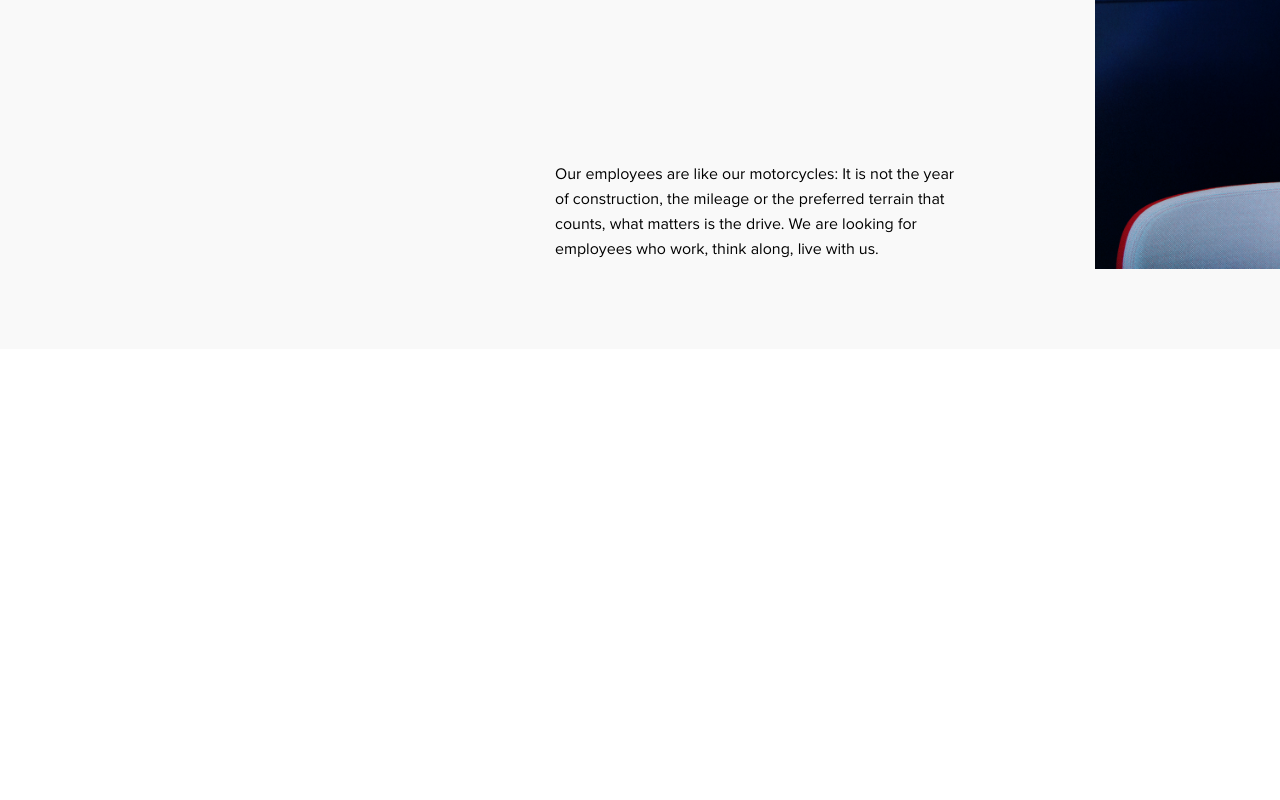
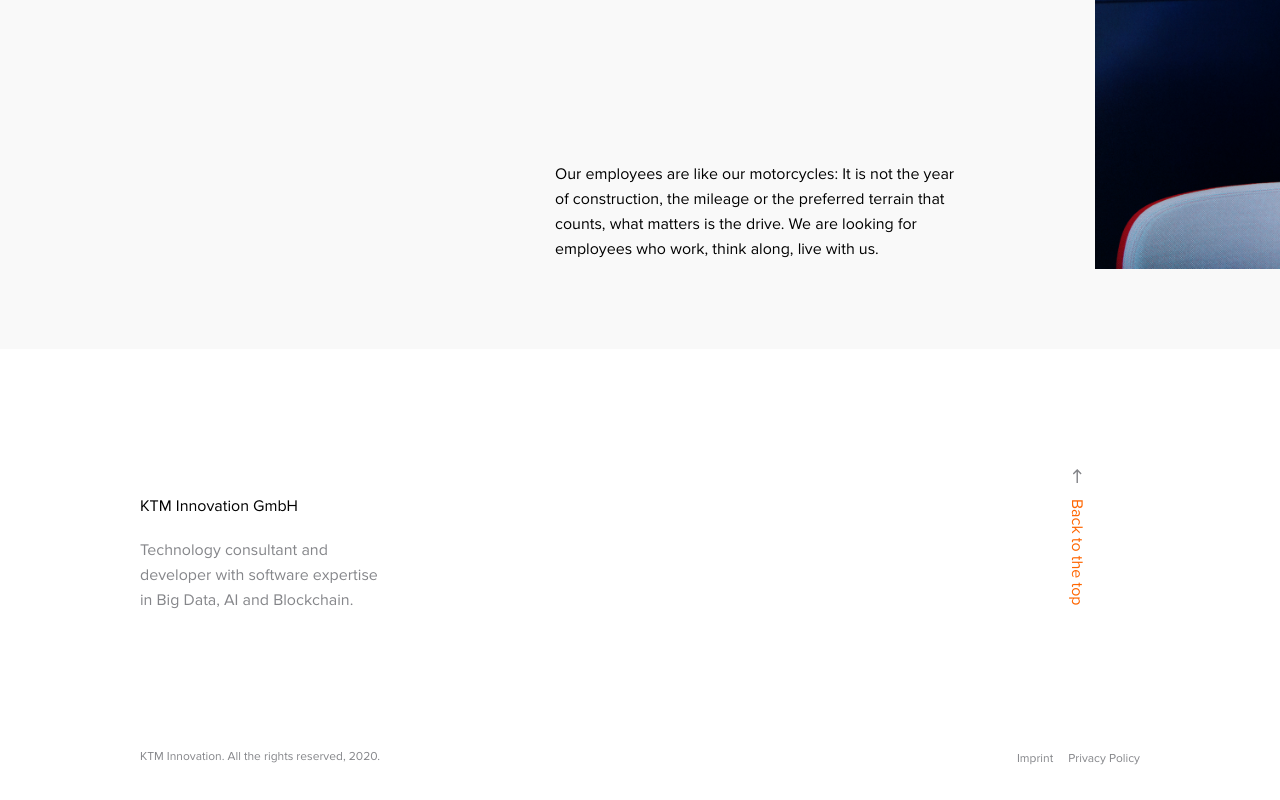
Before and after one commit to TatyanaShevchenko/lx-media-test, a Next.js app: page / in a window 1280 px wide. Shown: the part 1886-2686 px from the top of the page. Before the commit the page ends 2235 px from the top, so only its background shows below. Built offline with nearby package versions, Linux system fonts and the light colour scheme; a web font is replaced by a local one.

Commit message:
feat(footer): add footer section

```diff
--- a/components/banner/Banner.jsx
+++ b/components/banner/Banner.jsx
@@ -4,7 +4,7 @@ import styles from './index.module.scss'
 
 export const Banner = () => {
     return (
-        <section className={styles.banner}>
+        <section className={styles.banner} id="top">
             <a href="#" className={styles.logo}>
                 <img src="/images/logo.png" alt="company logo" />
             </a>
--- a/components/footer/Footer.jsx
+++ b/components/footer/Footer.jsx
@@ -1,5 +1,33 @@
 import styles from './index.module.scss'
 
 export const Footer = () => {
-    return <section className={styles.footer}>Footer</section>
+    return (
+        <section className={styles.footer}>
+            <div className={styles.footer__content}>
+                <div className={styles.footer__text}>
+                    <p className={styles.footer__title}>KTM Innovation GmbH</p>
+                    <p className={styles.footer__description}>
+                        Technology consultant and developer&nbsp;with software
+                        expertise in&nbsp;Big Data, AI and&nbsp;Blockchain.
+                    </p>
+                </div>
+                <a className={styles.footer__totop} href="#top">
+                    Back to the top
+                </a>
+            </div>
+            <div className={styles.footer__bottom}>
+                <p className={styles.footer__copyright}>
+                    KTM Innovation. All the rights reserved, 2020.
+                </p>
+                <div className={styles.footer__links}>
+                    <a href="#" className={styles.footer__link}>
+                        Imprint
+                    </a>
+                    <a href="#" className={styles.footer__link}>
+                        Privacy Policy
+                    </a>
+                </div>
+            </div>
+        </section>
+    )
 }
--- a/components/footer/index.module.scss
+++ b/components/footer/index.module.scss
@@ -1,4 +1,81 @@
 @import '../../styles/index.module.scss';
 
 .footer {
+    @include container;
+    padding-top: 140px;
+    padding-bottom: 35px;
+
+    &__content {
+        display: flex;
+        justify-content: space-between;
+        height: 260px;
+    }
+
+    &__text {
+        @include medium-text;
+
+        max-width: 277px;
+    }
+
+    &__title {
+        margin-bottom: 14px;
+    }
+
+    &__description {
+        color: $grey;
+        line-height: 25px;
+    }
+
+    &__totop {
+        @include regular-text;
+        @include basic-transition;
+        color: $orange;
+        position: relative;
+        transform: rotate(90deg) translate(50%, 50%);
+        display: inline-block;
+        height: 20px;
+
+        //TO DO svg + transition, smooth scrolling, fix button position
+
+        &::before {
+            content: '';
+            position: absolute;
+            top: 50%;
+            left: -30px;
+            transform: translate(0, -50%) rotate(180deg);
+            width: 14px;
+            height: 9px;
+            background-image: url(/images/icons/link_arrow.svg);
+            background-size: cover;
+            background-repeat: no-repeat;
+        }
+
+        &:hover {
+            &::before {
+                left: -40px;
+            }
+        }
+    }
+
+    &__bottom {
+        display: flex;
+        justify-content: space-between;
+        align-items: center;
+    }
+
+    &__copyright {
+        @include extra-small-text;
+    }
+
+    &__link {
+        @include extra-small-text;
+        @include basic-transition;
+
+        &:hover {
+            color: $orange;
+        }
+        & + & {
+            margin-left: 15px;
+        }
+    }
 }
--- a/pages/_app.js
+++ b/pages/_app.js
@@ -3,6 +3,7 @@ import Head from 'next/head'
 import { Banner } from '../components/banner'
 import { AboutUs } from '../components/about-us'
 import { Career } from '../components/career'
+import { Footer } from '../components/footer'
 
 export default function Home() {
     return (
@@ -28,6 +29,7 @@ export default function Home() {
                 <Banner />
                 <AboutUs />
                 <Career />
+                <Footer />
             </div>
         </div>
     )
--- a/styles/index.module.scss
+++ b/styles/index.module.scss
@@ -29,6 +29,13 @@
 }
 
 //typography
+@mixin extra-small-text {
+    font-family: 'Proxima-Nova';
+    font-size: 12px;
+    font-weight: 400;
+    color: $grey;
+}
+
 @mixin little-text {
     font-family: 'Proxima-Nova';
     font-size: 14px;
```
